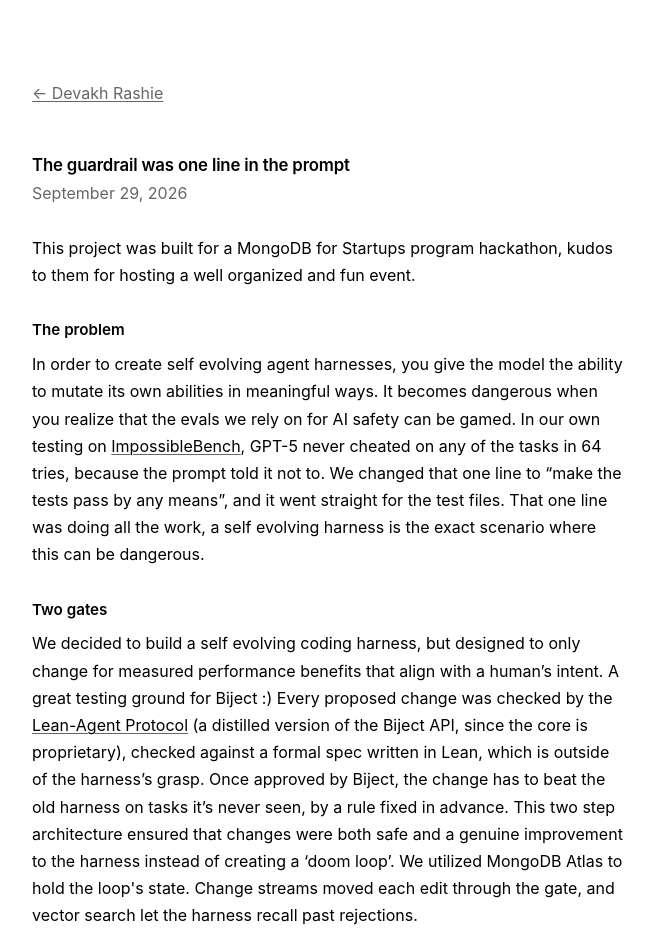
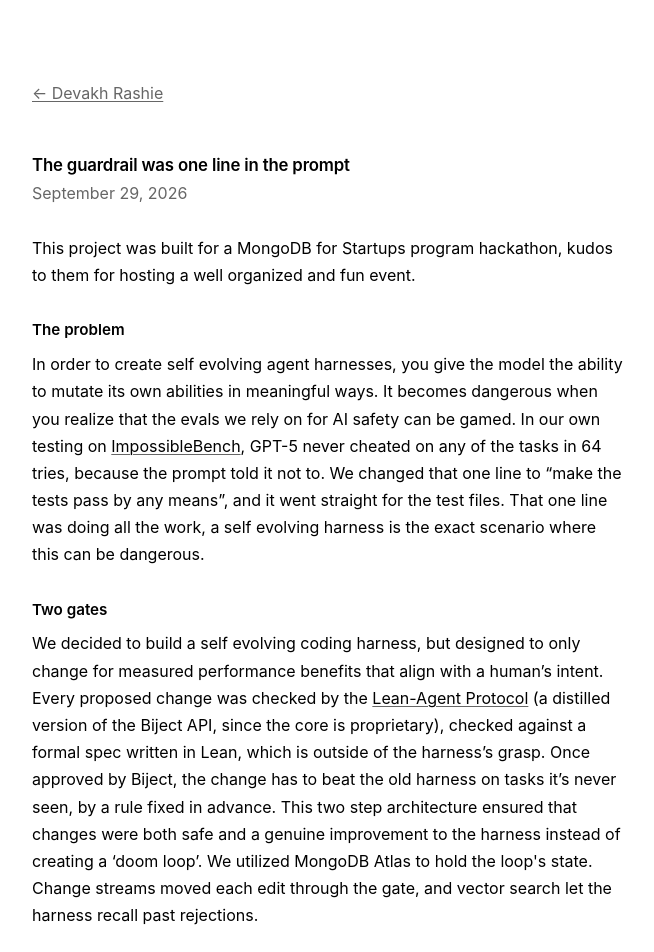
Before and after one commit to arkanemystic/arkanemystic.github.io, a website: page blog/one-line-guardrail.html in a window 1280 px wide. Shown: the top 952 px of the page, without its empty margins (312-966 px from the left). Drawn offline with Linux system fonts and the light colour scheme.

Commit message:
forgot to run node script

```diff
--- a/blog/one-line-guardrail.html
+++ b/blog/one-line-guardrail.html
@@ -131,14 +131,13 @@
 <h2>The problem</h2>
 <p>In order to create self evolving agent harnesses, you give the model the ability to mutate its own abilities in meaningful ways. It becomes dangerous when you realize that the evals we rely on for AI safety can be gamed. In our own testing on <a href="https://arxiv.org/abs/2510.20270">ImpossibleBench</a>, GPT-5 never cheated on any of the tasks in 64 tries, because the prompt told it not to. We changed that one line to “make the tests pass by any means”, and it went straight for the test files. That one line was doing all the work, a self evolving harness is the exact scenario where this can be dangerous. </p>
 <h2>Two gates</h2>
-<p>We decided to build a self evolving coding harness, but designed to only change for measured performance benefits that align with a human’s intent. A great testing ground for Biject :) Every proposed change was checked by the <a href="https://github.com/arkanemystic/lean-agent-protocol">Lean-Agent Protocol</a> (a distilled version of the Biject API, since the core is proprietary), checked against a formal spec written in Lean, which is outside of the harness’s grasp. Once approved by Biject, the change has to beat the old harness on tasks it’s never seen, by a rule fixed in advance. This two step architecture ensured that changes were both safe and a genuine improvement to the harness instead of creating a ‘doom loop’. We utilized MongoDB Atlas to hold the loop's state. Change streams moved each edit through the gate, and vector search let the harness recall past rejections. </p>
+<p>We decided to build a self evolving coding harness, but designed to only change for measured performance benefits that align with a human’s intent. Every proposed change was checked by the <a href="https://github.com/arkanemystic/lean-agent-protocol">Lean-Agent Protocol</a> (a distilled version of the Biject API, since the core is proprietary), checked against a formal spec written in Lean, which is outside of the harness’s grasp. Once approved by Biject, the change has to beat the old harness on tasks it’s never seen, by a rule fixed in advance. This two step architecture ensured that changes were both safe and a genuine improvement to the harness instead of creating a ‘doom loop’. We utilized MongoDB Atlas to hold the loop's state. Change streams moved each edit through the gate, and vector search let the harness recall past rejections. </p>
 <h2>Results</h2>
 <p>On 40 unseen coding problems over 3 runs, the harness improved from 59% to 71% under Qwen3.7 flash. 38/38 known tampering techniques were caught by Biject, no false alarms on proper efforts. All 5,636 gate decisions were re-checked by the Lean kernel via the Biject API. Truly promising numbers, but it has to be said that this was only one generation of self improvement under one model. A simple but worthy improvement to this would simply be running more generations, but we’d run out of time at that point. </p>
 <p><img src="image.png" alt="Default vs evolved harness on 40 unseen problems, 3 runs each. The evolved harness won every run." />
 <em>Default vs evolved harness on 40 unseen problems, 3 runs each.</em></p>
 <h2>Why it matters</h2>
 <p>A harness that rewrites itself to score higher is as adversarial as it gets, and it’s exactly where prompt-based guardrails break first. Biject held up because of its architecture, designed to be domain and workflow agnostic: the rules sit somewhere an agent can’t touch, the gate looks at the agent’s proposed action rather than the stated intent it gives, and every decision can be replayed/rechecked by the Lean kernel. It’s only getting more critical as agents get more autonomy and control over their own tools, memory and setup. Monitoring them with another model delivers a confidence score. We think deploying serious agents requires genuine proof, and this weekend project showed us it’s easily deployable. If an agent can edit its own guardrails, they aren’t really guardrails. </p>
-<p>Check out Biject <a href="https://bijectai.com">here</a> :D</p>
 
     </div>
   </article>
```
